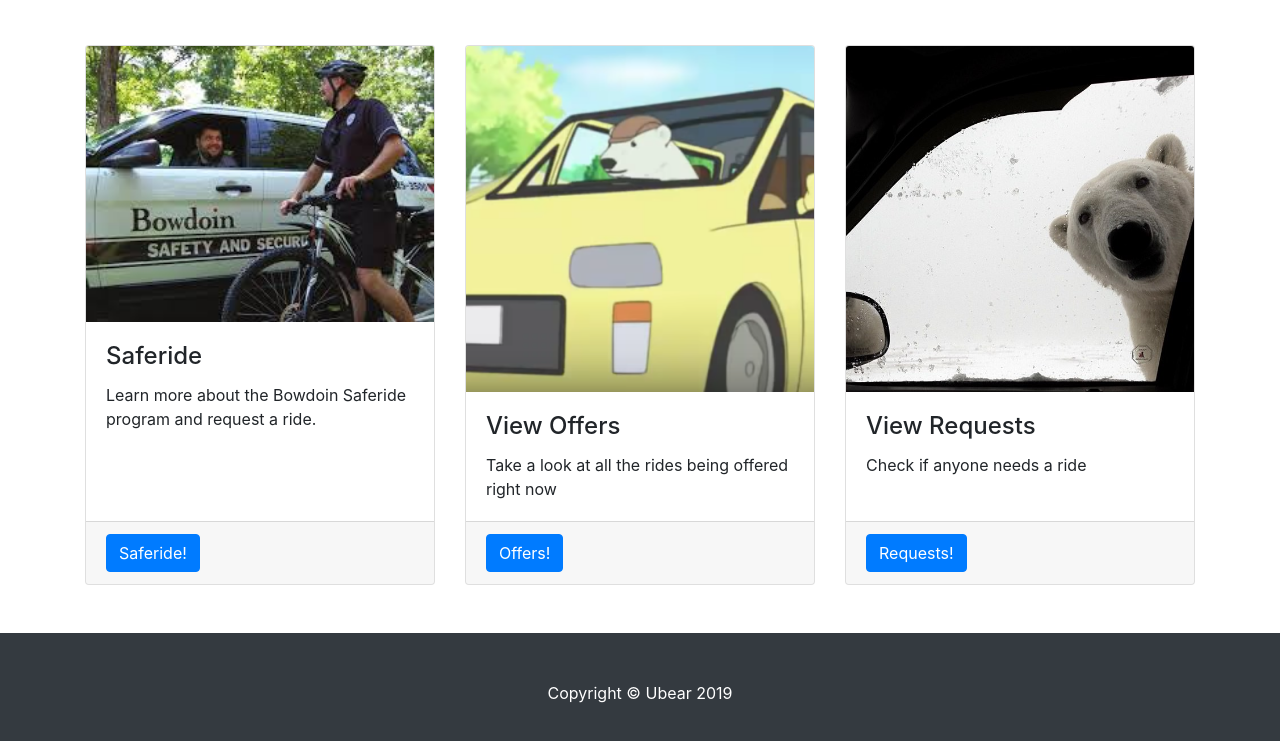
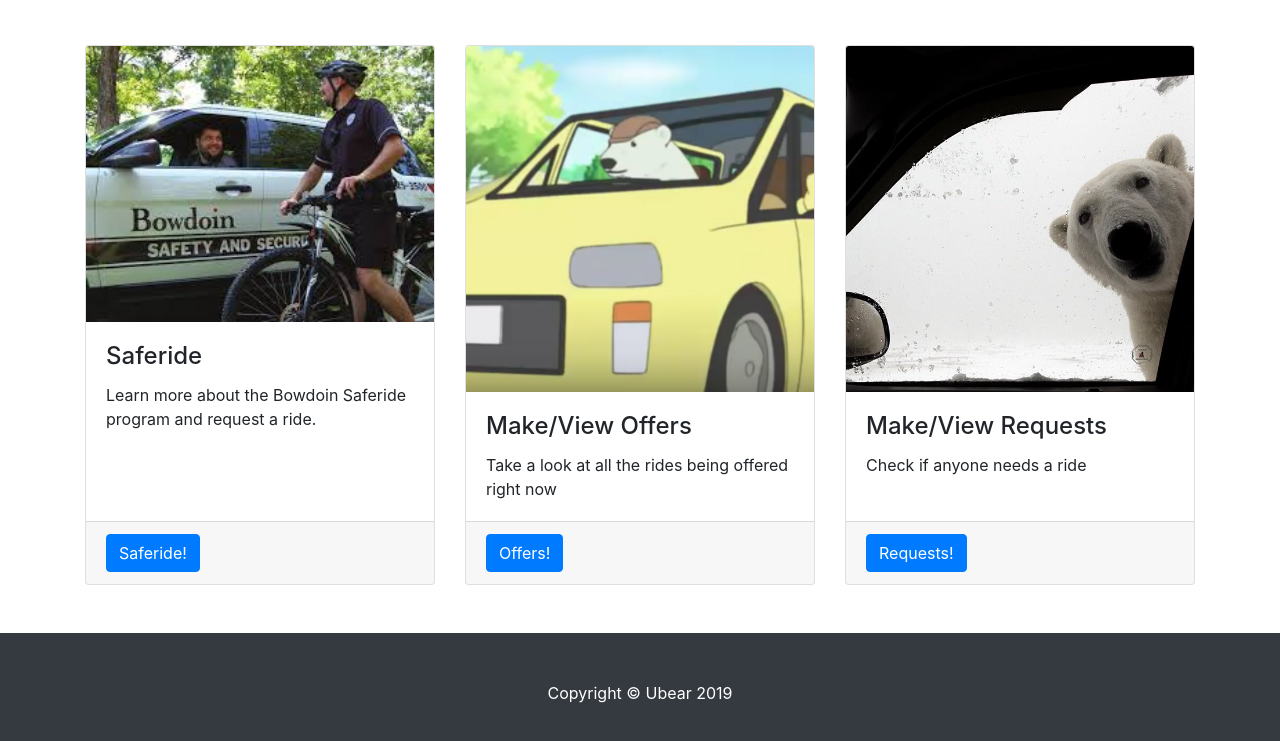
Before and after one commit to charlottejohnston/Working-Prototype, a website: page Working Prototype/index.html in a window 1280 px wide. Shown: the part 658-1399 px from the top of the page. Drawn offline with Linux system fonts and the light colour scheme.

Commit message:
changed view to make/view

```diff
--- a/Working Prototype/index.html
+++ b/Working Prototype/index.html
@@ -112,7 +112,7 @@
         <div class="card h-100">
           <img class="card-img-top" src="assets/offers.png" alt="">
           <div class="card-body">
-            <h4 class="card-title">View Offers</h4>
+            <h4 class="card-title">Make/View Offers</h4>
             <p class="card-text">Take a look at all the rides being offered right now</p>
           </div>
           <div class="card-footer">
@@ -124,7 +124,7 @@
         <div class="card h-100">
           <img class="card-img-top" src="assets/bear.jpg" alt="">
           <div class="card-body">
-            <h4 class="card-title">View Requests</h4>
+            <h4 class="card-title">Make/View Requests</h4>
             <p class="card-text">Check if anyone needs a ride</p>
           </div>
           <div class="card-footer">
```
